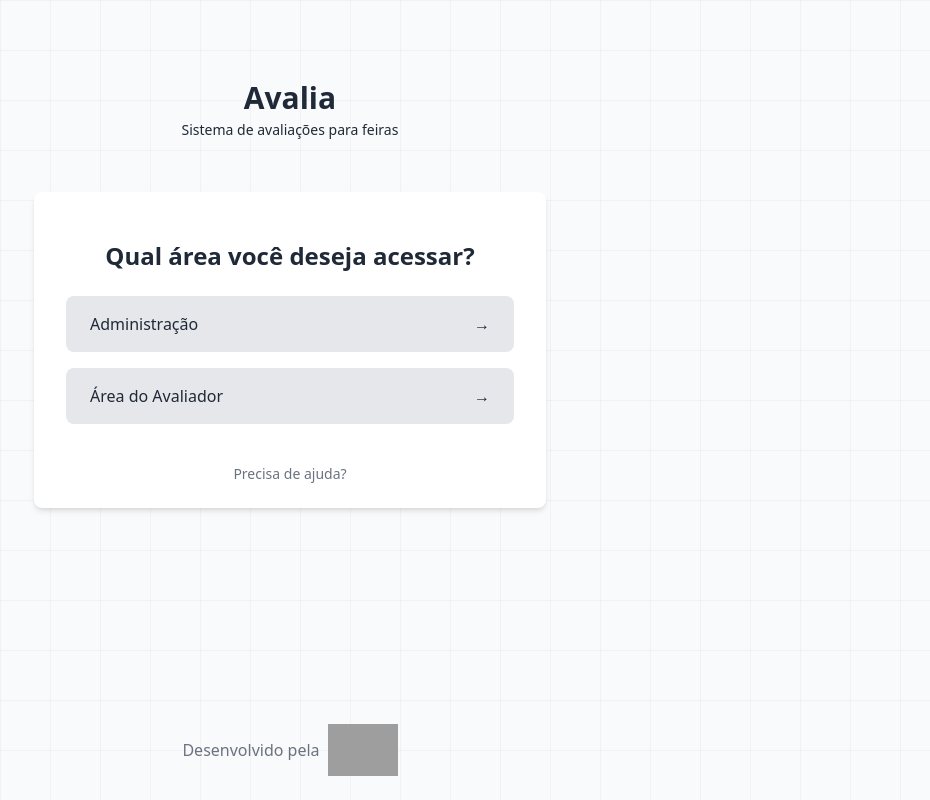
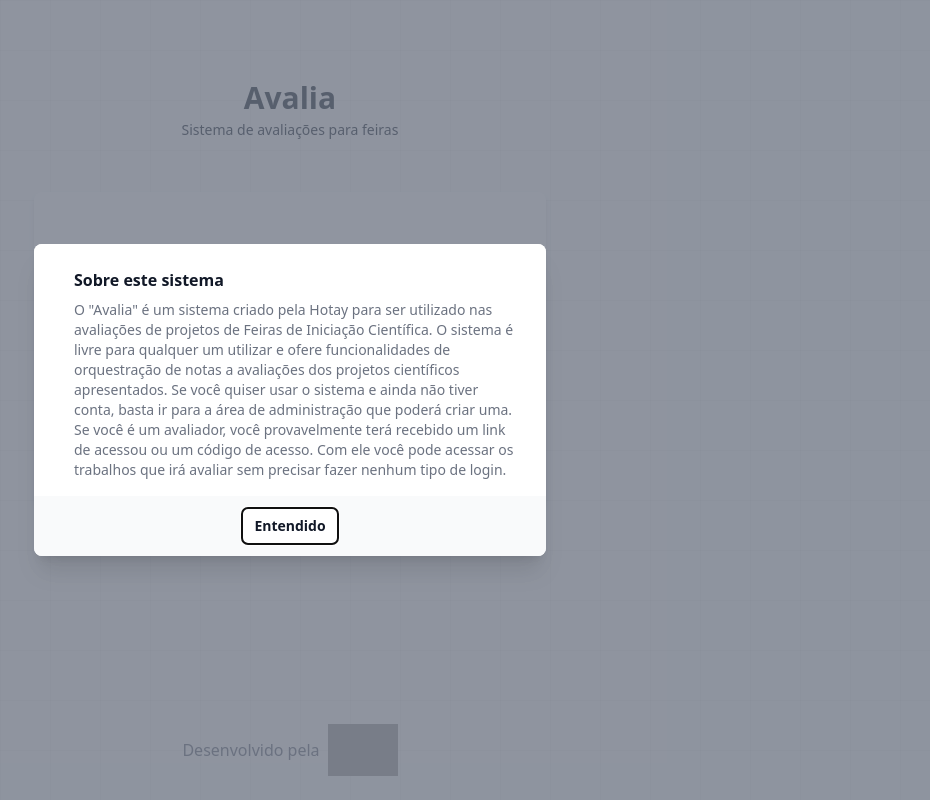
Before and after one commit to hotaydev/avalia, a Next.js app: page / in a window 1280 px wide. Both pictures are taken after a click on the element "Precisa de ajuda?". Shown: the whole page, without its empty margins (350-1280 px from the left). Built offline with nearby package versions, Linux system fonts and the light colour scheme; grey boxes are pictures that could not be loaded.

Commit message:
feat: simple dialog

```diff
--- /dev/null
+++ b/src/components/Dialog/Dialog.tsx
@@ -0,0 +1,63 @@
+import { Dispatch, SetStateAction, useState } from "react";
+import {
+  Dialog,
+  DialogBackdrop,
+  DialogPanel,
+  DialogTitle,
+} from "@headlessui/react";
+
+export default function DialogComponent({
+  open,
+  setOpen,
+  title,
+  content,
+}: {
+  open: boolean;
+  setOpen: Dispatch<SetStateAction<boolean>>;
+  title: string;
+  content: string;
+}) {
+  return (
+    <Dialog className="relative z-10" open={open} onClose={setOpen}>
+      <DialogBackdrop
+        transition
+        className="fixed inset-0 bg-gray-500 bg-opacity-75 transition-opacity data-[closed]:opacity-0 data-[enter]:duration-300 data-[leave]:duration-200 data-[enter]:ease-out data-[leave]:ease-in"
+      />
+
+      <div className="fixed inset-0 z-10 w-screen overflow-y-auto">
+        <div className="flex min-h-full items-end justify-center p-4 text-center sm:items-center sm:p-0">
+          <DialogPanel
+            transition
+            className="relative transform overflow-hidden rounded-lg bg-white text-left shadow-xl transition-all data-[closed]:translate-y-4 data-[closed]:opacity-0 data-[enter]:duration-300 data-[leave]:duration-200 data-[enter]:ease-out data-[leave]:ease-in sm:my-8 sm:w-full sm:max-w-lg data-[closed]:sm:translate-y-0 data-[closed]:sm:scale-95"
+          >
+            <div className="bg-white px-4 pb-4 pt-5 sm:p-6 sm:pb-4">
+              <div className="sm:flex sm:items-start">
+                <div className="mt-3 text-center sm:ml-4 sm:mt-0 sm:text-left">
+                  <DialogTitle
+                    as="h3"
+                    className="text-base font-semibold leading-6 text-gray-900"
+                  >
+                    {title}
+                  </DialogTitle>
+                  <div className="mt-2">
+                    <p className="text-sm text-gray-500">{content}</p>
+                  </div>
+                </div>
+              </div>
+            </div>
+            <div className="bg-gray-50 px-4 py-3 flex items-center justify-center sm:px-6">
+              <button
+                type="button"
+                className="mt-3 inline-flex w-full justify-center rounded-md bg-white px-3 py-2 text-sm font-semibold text-gray-900 shadow-sm ring-1 ring-inset ring-gray-300 hover:bg-gray-50 sm:mt-0 sm:w-auto"
+                onClick={() => setOpen(false)}
+                data-autofocus
+              >
+                Entendido
+              </button>
+            </div>
+          </DialogPanel>
+        </div>
+      </div>
+    </Dialog>
+  );
+}
--- a/src/pages/index.tsx
+++ b/src/pages/index.tsx
@@ -1,8 +1,11 @@
+import DialogComponent from "@/components/Dialog/Dialog";
 import Footer from "@/components/Footer/Footer";
 import HeaderTitle from "@/components/HeaderTitle/HeaderTitle";
 import { useRouter } from "next/router";
+import { useState } from "react";
 
 export default function Login() {
+  const [open, setOpen] = useState(false);
   const { push } = useRouter();
 
   return (
@@ -18,7 +21,7 @@ export default function Login() {
               onClick={() => {
                 push("/admin");
               }}
-              className="bg-gray-200 text-gray-800 rounded-lg px-6 py-4 flex items-center justify-between hover:bg-gray-300 transition-all cursor-pointer group"
+              className="bg-gray-100 text-gray-800 rounded-lg px-6 py-4 flex items-center justify-between hover:bg-gray-200 transition-all cursor-pointer group"
             >
               Administração{" "}
               <span className="ml-2 transform group-hover:translate-x-2 transition-transform">
@@ -29,7 +32,7 @@ export default function Login() {
               onClick={() => {
                 push("/avaliador");
               }}
-              className="bg-gray-200 text-gray-800 rounded-lg px-6 py-4 flex items-center justify-between hover:bg-gray-300 transition-all cursor-pointer group"
+              className="bg-gray-100 text-gray-800 rounded-lg px-6 py-4 flex items-center justify-between hover:bg-gray-200 transition-all cursor-pointer group"
             >
               Área do Avaliador{" "}
               <span className="ml-2 transform group-hover:translate-x-2 transition-transform">
@@ -38,11 +41,20 @@ export default function Login() {
             </div>
           </div>
         </div>
-        <div className="text-center mt-10 font-normal text-sm hover:underline cursor-pointer text-gray-500">
+        <div
+          className="text-center mt-10 font-normal text-sm hover:underline cursor-pointer text-gray-500"
+          onClick={() => setOpen(true)}
+        >
           Precisa de ajuda?
         </div>
       </div>
       <Footer fixed={true} />
+      <DialogComponent
+        open={open}
+        setOpen={setOpen}
+        title="Sobre este sistema"
+        content={`O "Avalia" é um sistema criado pela Hotay para ser utilizado nas avaliações de projetos de Feiras de Iniciação Científica. O sistema é livre para qualquer um utilizar e ofere funcionalidades de orquestração de notas a avaliações dos projetos científicos apresentados. Se você quiser usar o sistema e ainda não tiver conta, basta ir para a área de administração que poderá criar uma. Se você é um avaliador, você provavelmente terá recebido um link de acessou ou um código de acesso. Com ele você pode acessar os trabalhos que irá avaliar sem precisar fazer nenhum tipo de login.`}
+      />
     </main>
   );
 }
```
Also changed, not shown: package.json (+6 -5 lines), 1 other file (tests, documents, lock files or other folders).
